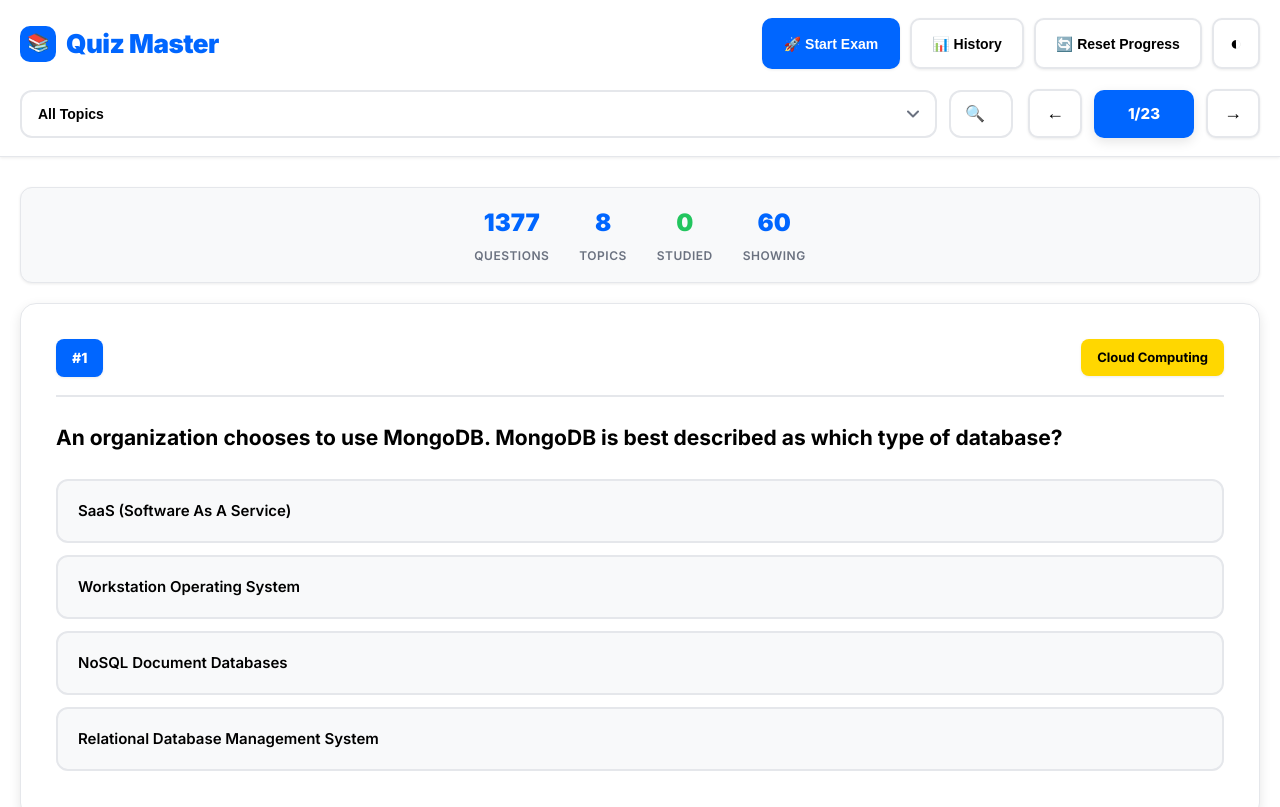
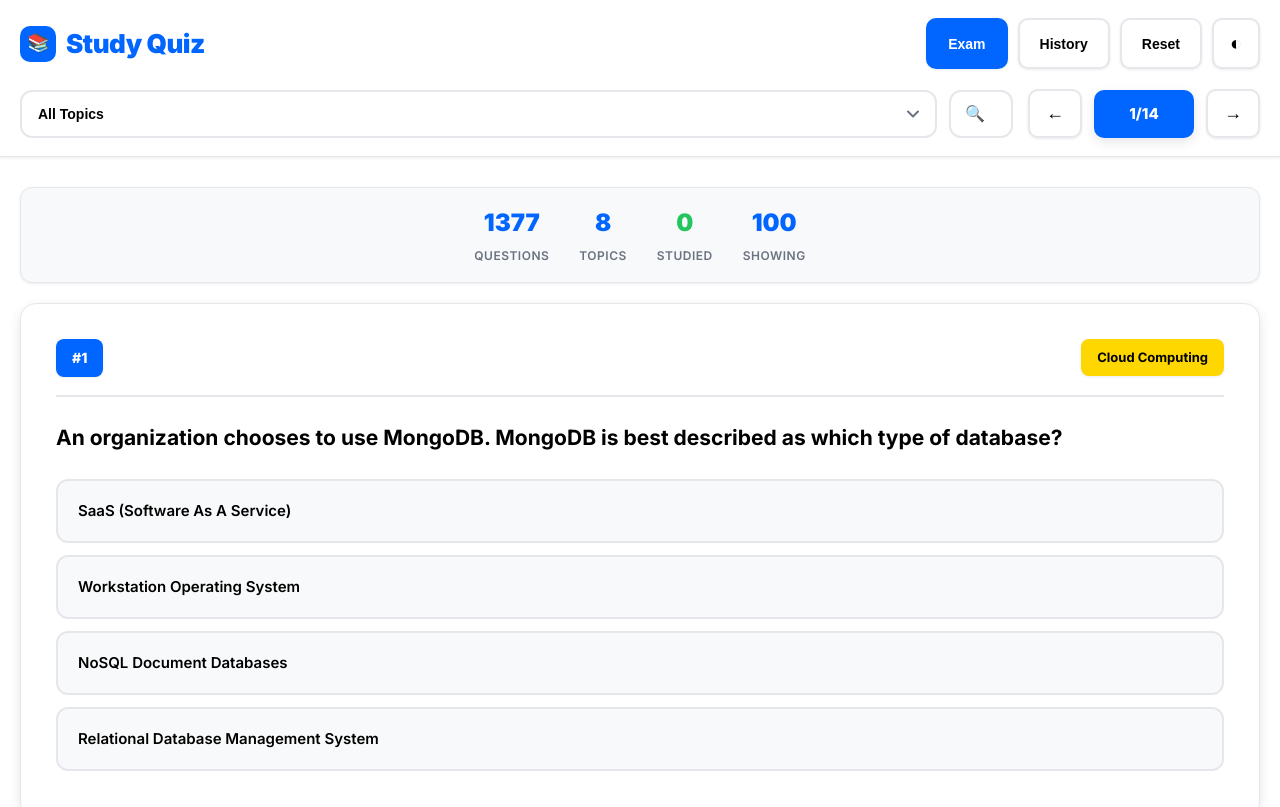
Before and after one commit to thi-miranda348/study_tool, a plain HTML site: page data1.html in a window 1280 px wide. Shown: the top 807 px of the page. Drawn offline with Linux system fonts and the light colour scheme.

Commit message:
Add files via upload

```diff
--- a/data1.html
+++ b/data1.html
@@ -818,12 +818,12 @@
       <div class="top-bar">
         <div class="title-bar">
           <span class="title-icon">📚</span>
-          <span id="appTitle">Quiz Master</span>
+          <span id="appTitle">Study Quiz</span>
         </div>
         <div class="top-actions">
-          <button class="btn btn-primary" onclick="app.startExam()">🚀 Start Exam</button>
-          <button class="btn" onclick="app.showExamHistory()">📊 History</button>
-          <button class="btn" onclick="app.resetProgress()">🔄 Reset Progress</button>
+          <button class="btn btn-primary" onclick="app.startExam()">Exam</button>
+          <button class="btn" onclick="app.showExamHistory()">History</button>
+          <button class="btn" onclick="app.resetProgress()">Reset</button>
           <button class="btn theme-toggle btn-icon" onclick="app.toggleTheme()">◐</button>
         </div>
       </div>
@@ -882,8 +882,8 @@
 
   <div class="exam-actions" id="examActions">
     <span class="score-display" id="scoreDisplay"></span>
-    <button class="btn btn-primary" id="btnSubmit" onclick="app.submitExam()">Submit & Score</button>
-    <button class="btn" onclick="app.exitExam()">Exit Exam</button>
+    <button class="btn btn-primary" id="btnSubmit" onclick="app.submitExam()">Submit</button>
+    <button class="btn" onclick="app.exitExam()">Exit</button>
   </div>
 
   <div class="modal" id="historyModal">
@@ -1025,7 +1025,7 @@
     // ========== MAIN APPLICATION ==========
     const app = {
       // Configuration
-      ITEMS_PER_PAGE: 60,
+      ITEMS_PER_PAGE: 100,
 
       // State
       allQuestions: [],
@@ -1321,7 +1321,7 @@
         this.currentPage = 1;
 
         // Update UI
-        document.getElementById('appTitle').textContent = '⏱️ Exam in Progress';
+        document.getElementById('appTitle').textContent = 'Exam';
         document.getElementById('examActions').classList.add('active');
         document.getElementById('btnSubmit').style.display = 'inline-flex';
         document.getElementById('scoreDisplay').textContent = '';
```
